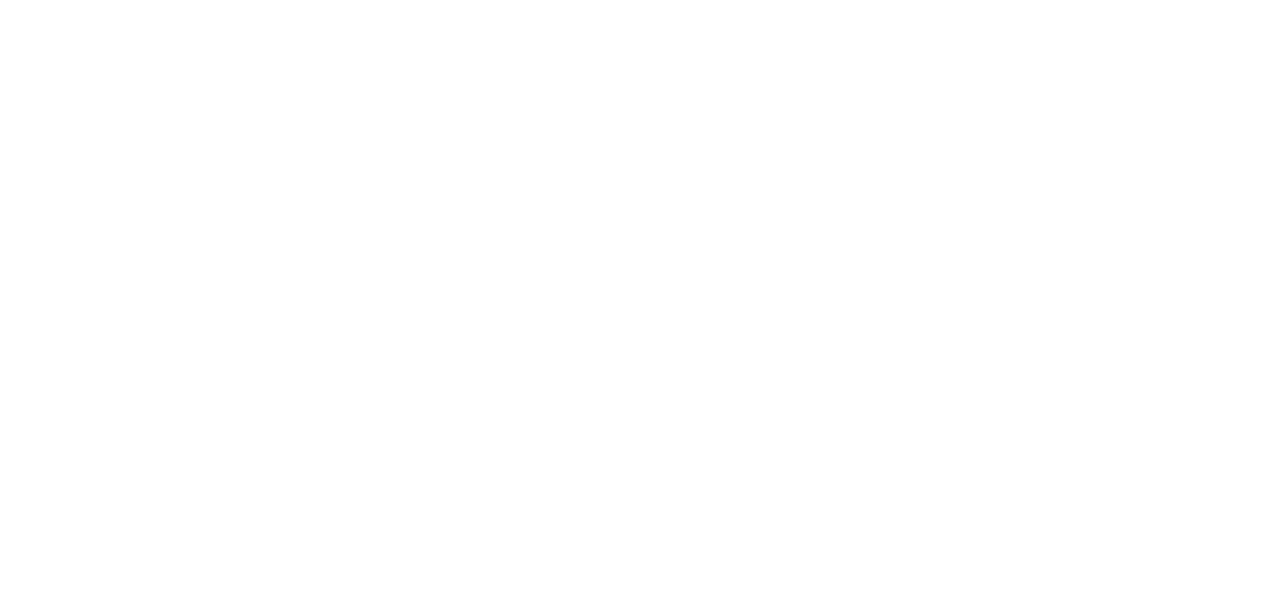
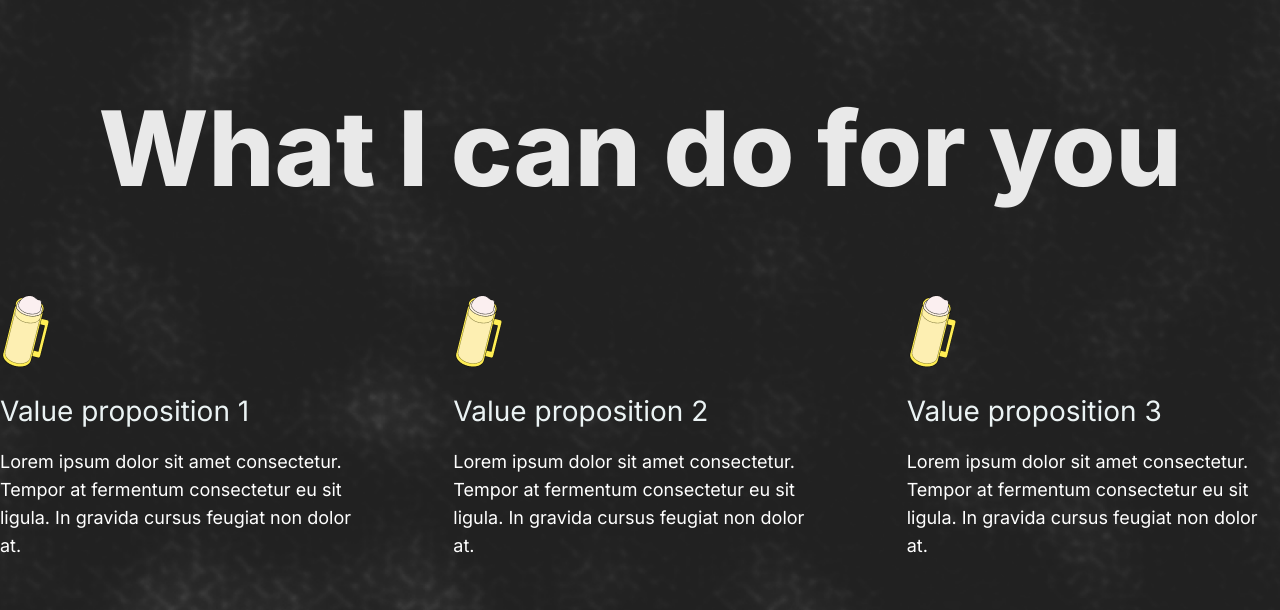
Before and after one commit to jombastic/portfolio, a Nuxt app: page / in a window 1280 px wide. Shown: the part 969-1579 px from the top of the page. Before the commit the page ends 911 px from the top, so only its background shows below. Built offline with nearby package versions, Linux system fonts and the light colour scheme.

Commit message:
create about section

```diff
--- /dev/null
+++ b/components/About.vue
@@ -0,0 +1,44 @@
+<template>
+  <div id="about" class="relative py-32 shadow-[0px_4px_10px_0px_#0000001A]">
+    <div
+      class="absolute -top-6 bottom-0 w-full bg-[url(/img/sports.png)] bg-cover"
+    ></div>
+    <div class="relative z-[1]">
+      <div class="container">
+        <h2
+          class="mb-16 text-center text-[104px] font-extrabold text-[#E9E9E9]"
+        >
+          What I can do for you
+        </h2>
+        <div class="grid grid-cols-3 gap-20">
+          <div>
+            <img src="/img/beer.png" alt="" />
+            <h3 class="my-4 text-[28px] text-[#EBF3F4]">Value proposition 1</h3>
+            <p class="text-lg text-white">
+              Lorem ipsum dolor sit amet consectetur. Tempor at fermentum
+              consectetur eu sit ligula. In gravida cursus feugiat non dolor at.
+            </p>
+          </div>
+          <div>
+            <img src="/img/beer.png" alt="" />
+            <h3 class="my-4 text-[28px] text-[#EBF3F4]">Value proposition 2</h3>
+            <p class="text-lg text-white">
+              Lorem ipsum dolor sit amet consectetur. Tempor at fermentum
+              consectetur eu sit ligula. In gravida cursus feugiat non dolor at.
+            </p>
+          </div>
+          <div>
+            <img src="/img/beer.png" alt="" />
+            <h3 class="my-4 text-[28px] text-[#EBF3F4]">Value proposition 3</h3>
+            <p class="text-lg text-white">
+              Lorem ipsum dolor sit amet consectetur. Tempor at fermentum
+              consectetur eu sit ligula. In gravida cursus feugiat non dolor at.
+            </p>
+          </div>
+        </div>
+      </div>
+    </div>
+  </div>
+</template>
+
+<script setup></script>
--- a/components/Navbar.vue
+++ b/components/Navbar.vue
@@ -1,9 +1,9 @@
 <template>
   <div class="relative">
-    <div class="fixed w-full z-50">
+    <div class="absolute w-full z-50">
       <div class="container px-4">
         <nav
-          class="sticky top-0 mt-14 flex items-center justify-between rounded-3xl border-8 border-solid border-[#F2F2F2] bg-[#2B2B2B24] p-6 shadow-[0rem_.25rem_1.875rem_#2B2B2B24] backdrop-blur-[1.875rem]"
+          class="top-0 mt-14 flex items-center justify-between rounded-3xl border-8 border-solid border-[#F2F2F2] bg-[#2B2B2B24] p-6 shadow-[0rem_.25rem_1.875rem_#2B2B2B24] backdrop-blur-[1.875rem]"
         >
           <div>
             <AppLink
--- a/pages/index.vue
+++ b/pages/index.vue
@@ -1,7 +1,7 @@
 <template>
   <div>
     <Hero />
-    <div id="about"></div>
+    <About />
     <div id="work"></div>
     <div id="contact"></div>
   </div>
```
Also changed, not shown: public/img/beer.png (added), public/img/sports.png.
